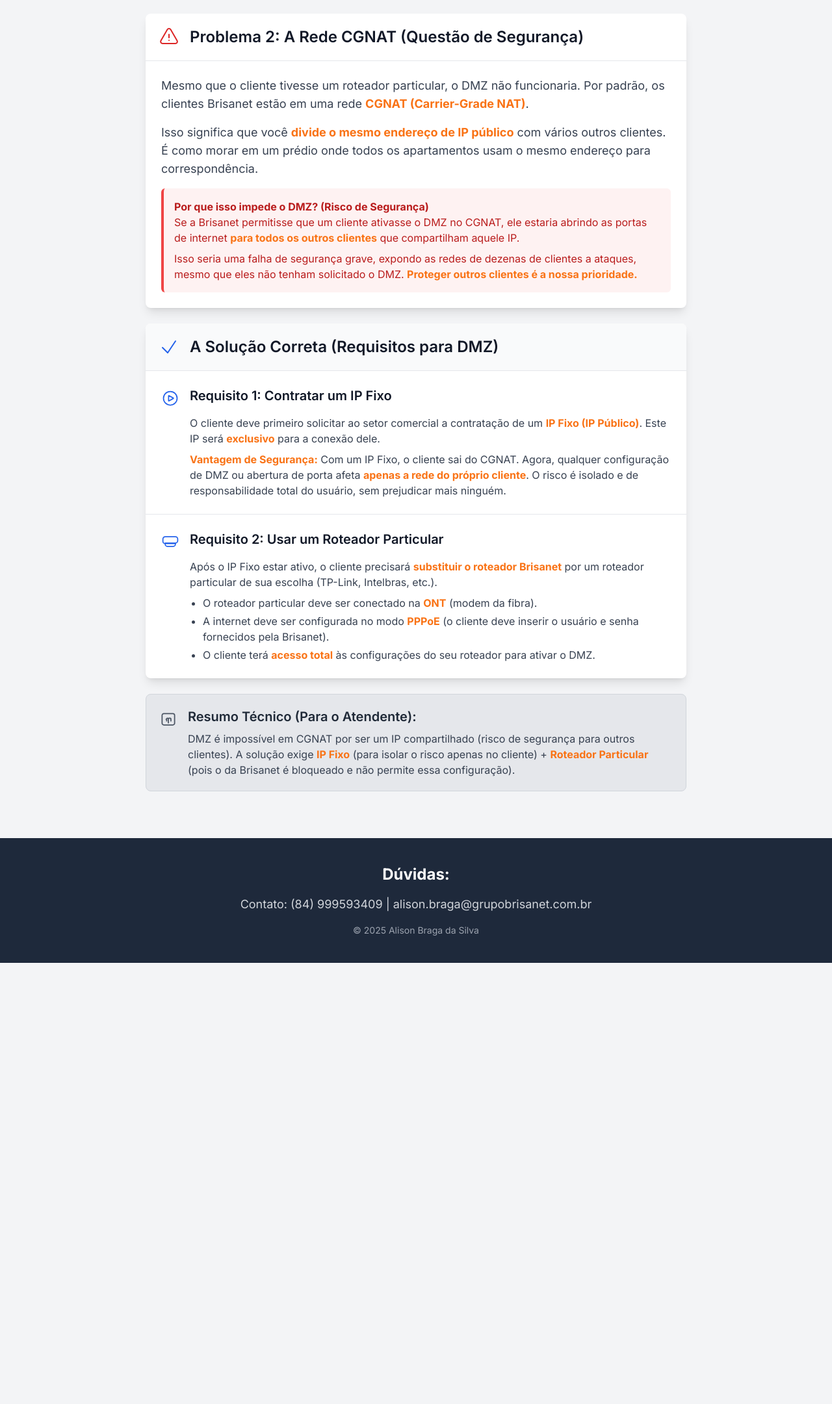
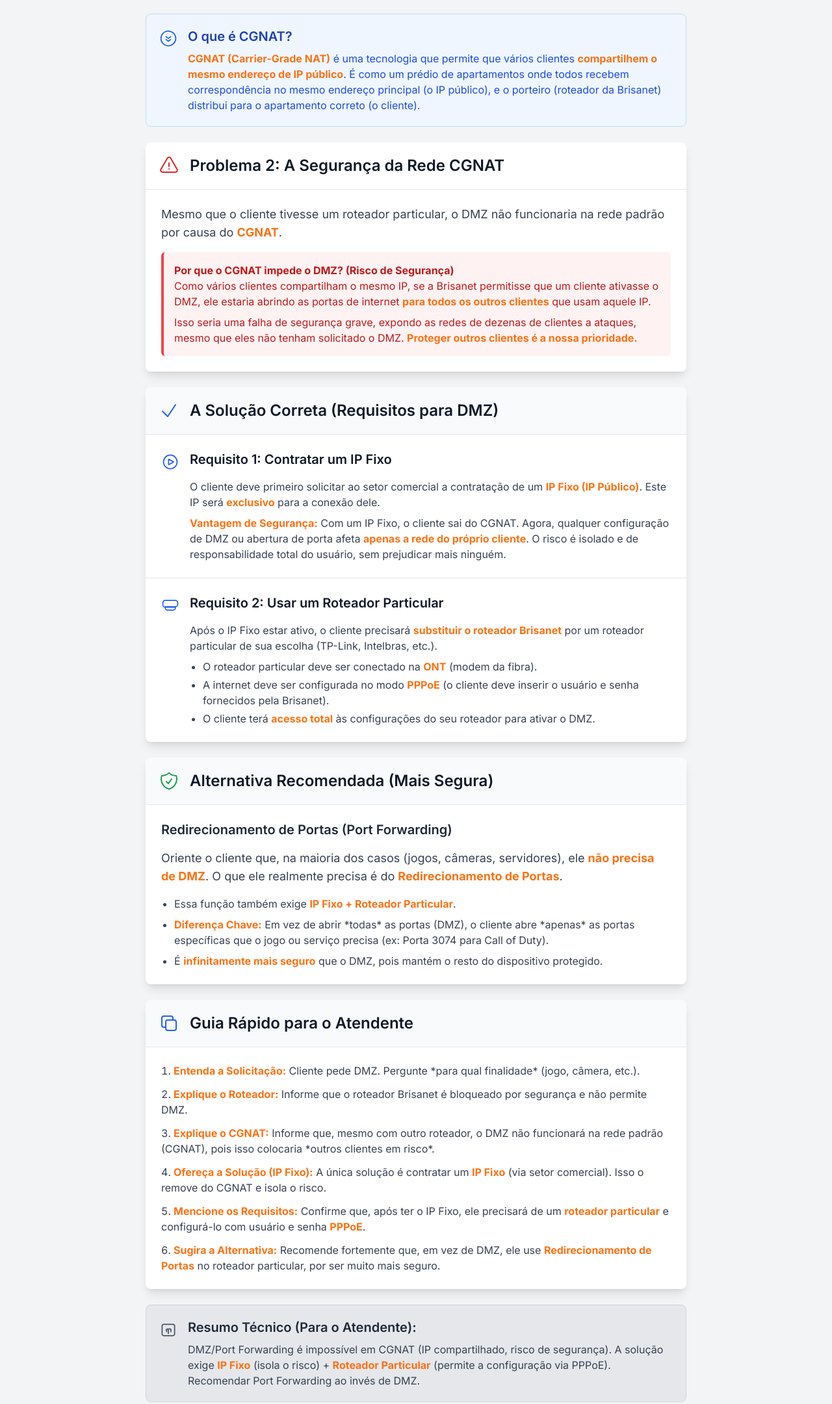
Before and after one commit to alisonodb23/DMZ, a plain HTML site: page index.html in a window 1280 px wide. Shown: the part 578-2739 px from the top of the page at 65% size. Before the commit the page ends 2060 px from the top, so only its background shows below. Drawn offline with nearby package versions, Linux system fonts and the light colour scheme.

Commit message:
Update index.html

```diff
--- a/index.html
+++ b/index.html
@@ -28,7 +28,7 @@
     <header class="bg-orange-600 p-8 shadow-lg"> <!-- Cor principal da marca -->
         <div class="max-w-4xl mx-auto text-center">
             <h1 class="text-3xl font-bold text-white mb-2">Por que não consigo configurar DMZ no Roteador Brisanet?</h1>
-            <p class="text-lg text-orange-100">Guia completo para atendentes de suporte</p>
+            <p class="text-lg text-orange-100">Guia para atendimento do suporte técnico fibra</p>
         </div>
     </header>
 
@@ -65,6 +65,20 @@
             </div>
         </section>
 
+        <!-- Seção: O que é CGNAT? (Nova Seção) -->
+        <section class="bg-blue-50 border border-blue-200 rounded-lg p-5 flex items-start">
+            <!-- Ícone de Informação -->
+            <svg class="w-7 h-7 text-blue-600 mr-4 flex-shrink-0 mt-1" xmlns="http://www.w3.org/2000/svg" fill="none" viewBox="0 0 24 24" stroke-width="1.5" stroke="currentColor">
+               <path stroke-linecap="round" stroke-linejoin="round" d="M12 21a9.75 9.75 0 1 1 0-19.5 9.75 9.75 0 0 1 0 19.5Zm-3-8.25L12 15l3-2.25M9 9l3 2.25L15 9" />
+            </svg>
+            <div>
+                <h3 class="text-xl font-semibold text-blue-800 mb-2">O que é CGNAT?</h3>
+                <p class="text-blue-700">
+                   <strong>CGNAT (Carrier-Grade NAT)</strong> é uma tecnologia que permite que vários clientes <strong>compartilhem o mesmo endereço de IP público</strong>. É como um prédio de apartamentos onde todos recebem correspondência no mesmo endereço principal (o IP público), e o porteiro (roteador da Brisanet) distribui para o apartamento correto (o cliente).
+                </p>
+            </div>
+        </section>
+
         <!-- Seção: O Problema Maior (CGNAT) -->
         <section class="bg-white shadow-lg rounded-lg overflow-hidden">
             <div class="flex items-center p-5 border-b border-gray-200">
@@ -72,18 +86,15 @@
                 <svg class="w-8 h-8 text-red-600 mr-4 flex-shrink-0" xmlns="http://www.w3.org/2000/svg" fill="none" viewBox="0 0 24 24" stroke-width="1.5" stroke="currentColor">
                     <path stroke-linecap="round" stroke-linejoin="round" d="M12 9v3.75m-9.303 3.376c-.866 1.5.217 3.374 1.948 3.374h14.71c1.73 0 2.813-1.874 1.948-3.374L13.949 3.378c-.866-1.5-3.032-1.5-3.898 0L2.697 16.126zM12 15.75h.01" />
                 </svg>
-                <h2 class="text-2xl font-semibold text-gray-900">Problema 2: A Rede CGNAT (Questão de Segurança)</h2>
+                <h2 class="text-2xl font-semibold text-gray-900">Problema 2: A Segurança da Rede CGNAT</h2>
             </div>
             <div class="p-6 space-y-4">
                 <p class="text-gray-700 text-lg">
-                    Mesmo que o cliente tivesse um roteador particular, o DMZ não funcionaria. Por padrão, os clientes Brisanet estão em uma rede <strong>CGNAT (Carrier-Grade NAT)</strong>.
-                </p>
-                <p class="text-gray-700 text-lg">
-                    Isso significa que você <strong>divide o mesmo endereço de IP público</strong> com vários outros clientes. É como morar em um prédio onde todos os apartamentos usam o mesmo endereço para correspondência.
+                    Mesmo que o cliente tivesse um roteador particular, o DMZ não funcionaria na rede padrão por causa do <strong>CGNAT</strong>.
                 </p>
                 <div class="bg-red-50 border-l-4 border-red-500 text-red-700 p-4 rounded-md">
-                    <h4 class="font-bold">Por que isso impede o DMZ? (Risco de Segurança)</h4>
-                    <p>Se a Brisanet permitisse que um cliente ativasse o DMZ no CGNAT, ele estaria abrindo as portas de internet <strong>para todos os outros clientes</strong> que compartilham aquele IP.</p>
+                    <h4 class="font-bold">Por que o CGNAT impede o DMZ? (Risco de Segurança)</h4>
+                    <p>Como vários clientes compartilham o mesmo IP, se a Brisanet permitisse que um cliente ativasse o DMZ, ele estaria abrindo as portas de internet <strong>para todos os outros clientes</strong> que usam aquele IP.</p>
                     <p class="mt-2">Isso seria uma falha de segurança grave, expondo as redes de dezenas de clientes a ataques, mesmo que eles não tenham solicitado o DMZ. <strong>Proteger outros clientes é a nossa prioridade.</strong></p>
                 </div>
             </div>
@@ -137,6 +148,49 @@
             </div>
         </section>
 
+        <!-- NOVA SEÇÃO: Alternativa Recomendada -->
+        <section class="bg-white shadow-lg rounded-lg overflow-hidden">
+            <div class="flex items-center p-5 border-b border-gray-200 bg-gray-50">
+                <!-- Ícone de Escudo/Segurança -->
+                <svg class="w-8 h-8 text-green-600 mr-4 flex-shrink-0" xmlns="http://www.w3.org/2000/svg" fill="none" viewBox="0 0 24 24" stroke-width="1.5" stroke="currentColor">
+                  <path stroke-linecap="round" stroke-linejoin="round" d="M9 12.75 11.25 15 15 9.75m-3-7.036A11.959 11.959 0 0 1 3.598 6 11.99 11.99 0 0 0 3 9.749c0 5.592 3.824 10.29 9 11.623 5.176-1.332 9-6.03 9-11.622 0-1.31-.21-2.571-.602-3.751A11.959 11.959 0 0 1 12 2.714Z" />
+                </svg>
+                <h2 class="text-2xl font-semibold text-gray-900">Alternativa Recomendada (Mais Segura)</h2>
+            </div>
+            <div class="p-6 space-y-4">
+                <h3 class="text-xl font-semibold text-gray-800 mb-2">Redirecionamento de Portas (Port Forwarding)</h3>
+                <p class="text-gray-700 text-lg">
+                    Oriente o cliente que, na maioria dos casos (jogos, câmeras, servidores), ele <strong>não precisa de DMZ</strong>. O que ele realmente precisa é do <strong>Redirecionamento de Portas</strong>.
+                </p>
+                <ul class="list-disc list-outside pl-5 space-y-2 text-gray-700">
+                    <li>Essa função também exige <strong>IP Fixo + Roteador Particular</strong>.</li>
+                    <li><strong>Diferença Chave:</strong> Em vez de abrir *todas* as portas (DMZ), o cliente abre *apenas* as portas específicas que o jogo ou serviço precisa (ex: Porta 3074 para Call of Duty).</li>
+                    <li>É <strong>infinitamente mais seguro</strong> que o DMZ, pois mantém o resto do dispositivo protegido.</li>
+                </ul>
+            </div>
+        </section>
+
+        <!-- NOVA SEÇÃO: Guia para Atendente -->
+        <section class="bg-white shadow-lg rounded-lg overflow-hidden">
+            <div class="flex items-center p-5 border-b border-gray-200 bg-gray-50">
+                <!-- Ícone de Tutorial/Clipboard -->
+                <svg class="w-8 h-8 text-blue-600 mr-4 flex-shrink-0" xmlns="http://www.w3.org/2000/svg" fill="none" viewBox="0 0 24 24" stroke-width="1.5" stroke="currentColor">
+                  <path stroke-linecap="round" stroke-linejoin="round" d="M16.5 8.25V6a2.25 2.25 0 0 0-2.25-2.25H6A2.25 2.25 0 0 0 3.75 6v8.25A2.25 2.25 0 0 0 6 16.5h2.25m8.25-8.25H18a2.25 2.25 0 0 1 2.25 2.25V18A2.25 2.25 0 0 1 18 20.25h-7.5A2.25 2.25 0 0 1 8.25 18v-1.5m8.25-8.25h-6a2.25 2.25 0 0 0-2.25 2.25v6" />
+                </svg>
+                <h2 class="text-2xl font-semibold text-gray-900">Guia Rápido para o Atendente</h2>
+            </div>
+            <div class="p-6">
+                <ol class="list-decimal list-inside space-y-3 text-gray-700">
+                    <li><strong>Entenda a Solicitação:</strong> Cliente pede DMZ. Pergunte *para qual finalidade* (jogo, câmera, etc.).</li>
+                    <li><strong>Explique o Roteador:</strong> Informe que o roteador Brisanet é bloqueado por segurança e não permite DMZ.</li>
+                    <li><strong>Explique o CGNAT:</strong> Informe que, mesmo com outro roteador, o DMZ não funcionará na rede padrão (CGNAT), pois isso colocaria *outros clientes em risco*.</li>
+                    <li><strong>Ofereça a Solução (IP Fixo):</strong> A única solução é contratar um <strong>IP Fixo</strong> (via setor comercial). Isso o remove do CGNAT e isola o risco.</li>
+                    <li><strong>Mencione os Requisitos:</strong> Confirme que, após ter o IP Fixo, ele precisará de um <strong>roteador particular</strong> e configurá-lo com usuário e senha <strong>PPPoE</strong>.</li>
+                    <li><strong>Sugira a Alternativa:</strong> Recomende fortemente que, em vez de DMZ, ele use <strong>Redirecionamento de Portas</strong> no roteador particular, por ser muito mais seguro.</li>
+                </ol>
+            </div>
+        </section>
+
         <!-- Seção: Resumo Técnico -->
         <section class="bg-gray-200 border border-gray-300 rounded-lg p-5 flex items-start">
             <!-- Ícone de Resumo/Documento -->
@@ -146,7 +200,7 @@
             <div>
                 <h3 class="text-xl font-semibold text-gray-800 mb-2">Resumo Técnico (Para o Atendente):</h3>
                 <p class="text-gray-700">
-                    DMZ é impossível em CGNAT por ser um IP compartilhado (risco de segurança para outros clientes). A solução exige <strong>IP Fixo</strong> (para isolar o risco apenas no cliente) + <strong>Roteador Particular</strong> (pois o da Brisanet é bloqueado e não permite essa configuração).
+                    DMZ/Port Forwarding é impossível em CGNAT (IP compartilhado, risco de segurança). A solução exige <strong>IP Fixo</strong> (isola o risco) + <strong>Roteador Particular</strong> (permite a configuração via PPPoE). Recomendar Port Forwarding ao invés de DMZ.
                 </p>
             </div>
         </section>
```
